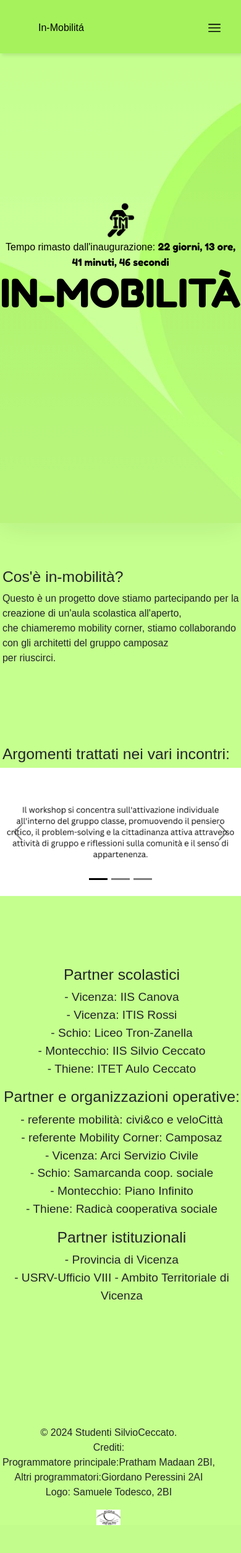
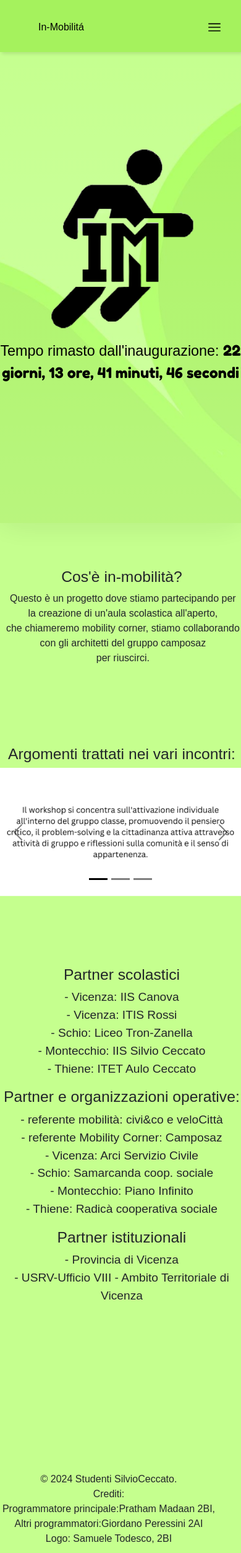
Before and after one commit to prathix/in-mobilita, a Flask app: page / in a window 390 px wide. Shown: the top 2506 px of the page at 62% size. Before the commit the page ends 2461 px from the top, so only its background shows below. Run offline with Flask 3, Linux system fonts and the light colour scheme.

Commit message:
fixing stupid bugs

```diff
--- a/static/style.css
+++ b/static/style.css
@@ -87,18 +87,34 @@ header::before {
 
 
 
-@media(max-width: 800px){
+@media(orientation: portrait){
   #header_text h1{
     font-size: 10vh;
   }
 }
-@media(max-width: 400px){
+@media(orientation:portrait){
   #header_text h1{
     font-size: 7.5vh;
   }
 }
 
-
+@media (orientation: portrait){
+  h1{
+    display: none;
+  }
+  .logo{
+    min-width: 80vw;
+  }
+  .paragrafo{
+    font-size: 6vw;
+  }
+  #countdown{
+    font-size: 6vw;
+  }
+  .sidebar{
+    width: 100%;
+  }
+}
 
 footer {
     margin-top:3vh;
@@ -110,7 +126,7 @@ footer {
     border-color: black;
     z-index:1;
     display: flex;
-    align-items: center;
+    text-align: center;
 }
 
 .parte_principale{
@@ -166,6 +182,7 @@ nav{
     align-items: center;
     z-index: 100;
     text-align: right;
+    height: 10vh;
   }
   nav ul{
     width: 100%;
@@ -196,7 +213,7 @@ nav{
     top: 0;
     right: 0;
     height: 100vh;
-    width: 250px;
+    width: 50vw;
     background-color: rgba(255, 255, 255, 0.15);
     backdrop-filter: blur(12px);
     box-shadow: -10px 0 10px rgba(0, 0, 0, 0.1);
@@ -215,17 +232,12 @@ nav{
   .menu-button{
     display: none;
   }
-  @media(max-width: 800px){
+  @media(orientation: portrait){
     .hideOnMobile{
       display: none;
     }
     .menu-button{
       display: block;
-    }
-  }
-  @media(max-width: 400px){
-    .sidebar{
-      width: 100%;
     }
   }
 
@@ -256,12 +268,14 @@ nav{
     margin-left: 1vw;
 }
 
-.cose{
+.cose_div{
     margin-left: 1vw;
+    text-align: center;
 }
 
 #argomenti{
     margin-left: 1vw;
+    text-align: center;
 }
 .text_partner {
     text-align: center;
--- a/templates/index.html
+++ b/templates/index.html
@@ -67,7 +67,7 @@
                         setInterval(updateCountdown, 1000);
                     });
                 </script>
-                <h1>IN-MOBILIT&Agrave</h1>
+                <h1 class="titolo">IN-MOBILIT&Agrave</h1>
             </div>
             <script>
                 const otherElement = document.querySelector('.logo');
@@ -85,8 +85,10 @@
             <br>
                 </div>
             <br>
+            <div class="cose_div">
               <h2 class="cose">Cos'è in-mobilità?</h2>
             <p id="cose_p">Questo è un progetto dove stiamo partecipando per la creazione di un'aula scolastica all'aperto,<br> che chiameremo mobility corner, stiamo collaborando con gli architetti del gruppo camposaz <br>per riuscirci.</p>
+            </div>
             <br id="big-bro">
 
             <h2 class="partner" id="argomenti">Argomenti trattati nei vari incontri:</h2>
@@ -184,10 +186,10 @@
             - USRV-Ufficio VIII - Ambito Territoriale di Vicenza<br>
             </p>
         </div>
-
+        </div>
 <br id="big-bro">
 <footer>
-        <div>
+  <div class="footerr">
     <br id="big-bro">
       <p>
         © 2024 Studenti SilvioCeccato.<br>
```
Lines whose indentation alone changed are shown as unchanged.
